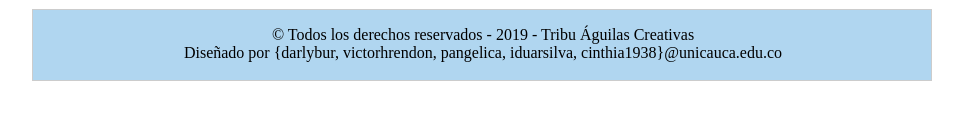
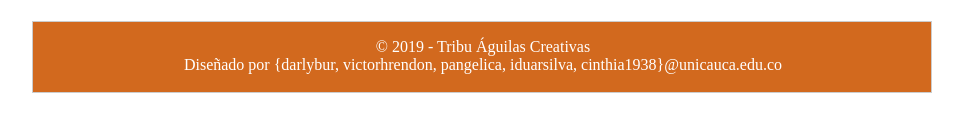
Before and after one commit to angelicapinto/sitioweb, a plain HTML site: page principal.html in a window 1280 px wide. Shown: the part 817-948 px from the top of the page, without its empty margins (158-1121 px from the left). Drawn offline with Linux system fonts and the light colour scheme.

```diff
--- a/css/estilo.css
+++ b/css/estilo.css
@@ -1,19 +1,23 @@
 #principal{
-	width: 900px;
-	height: auto; overflow: hidden;
-	border: 0px solid #000;
-	margin: auto;
-}
-
-#footer{
 	width: 900px;
 	height: auto;
 	overflow: hidden;
 	border: 0px solid #000;
 	margin: auto;
+}
+
+#footer-info{
 	width: 900px;
-	text-align: center;
+	height: auto;
+	overflow: hidden;
+	border: 0px ;
+	margin: auto;
 }
+
+#pie-pagina{
+	color: white;
+}
+
 
 header{
 	width: 900px;
@@ -23,8 +27,7 @@ header{
 	color: darkgoldenrod;
 }
 
-#subtitulos
-{
+#subtitulos{
 	color: #4682b4
 }
 
@@ -158,6 +161,7 @@ header{
 	height: 70px;
 	overflow: hidden;
 	text-align: center;
+	background-color: chocolate;
 }
 
 .icono-social
--- a/css/estiloprincipal.css
+++ b/css/estiloprincipal.css
@@ -1,9 +1,21 @@
 #principal{
 	width: 900px;
-	height: auto; overflow: hidden;
+	height: auto;
+	overflow: hidden;
 	border: 0px solid #000;
 	margin: auto;
+}
 
+#footer-info{
+	width: 900px;
+	height: auto;
+	overflow: hidden;
+	border: 0px solid #000;
+	margin: auto;
+}
+
+#pie-pagina{
+	color: white;
 }
 
 header{
@@ -160,8 +172,14 @@ footer{
 	margin-bottom: 50px;
 	border: 1px solid #ccc;
 	height: 70px; overflow: hidden;
+	background-color: chocolate;
 }
 
+.icono-social
+{
+  width: 20px;
+  height: 20px;
+}
 
 /*------------contacto------------------------*/
 #formulario{
--- a/principal.html
+++ b/principal.html
@@ -70,15 +70,16 @@
                             <br><br>
                     </section>
                 </section><!--/categorias-->
-
-			<section id = "DerechosAutor">
-				<footer>
-					<p>
-                        &copy; Todos los derechos reservados - 2019 - Tribu Águilas Creativas <br>
-                        Diseñado por {darlybur, victorhrendon, pangelica, iduarsilva, cinthia1938}@unicauca.edu.co
-					</p>
-				</footer>
-			</section>
         </div>
+        <div id = "footer-info">
+                <section  id = "DerechosAutor">
+                        <footer>
+                            <p id = "pie-pagina">
+                                &copy; 2019 - Tribu Águilas Creativas <br>
+                                Diseñado por {darlybur, victorhrendon, pangelica, iduarsilva, cinthia1938}@unicauca.edu.co
+                            </p>
+                        </footer>
+                </section>
+            </div>
 	</body>
 </html>
```
Also changed, not shown: contacto.html (+6 -4 lines), index.html (+5 -1 lines).
